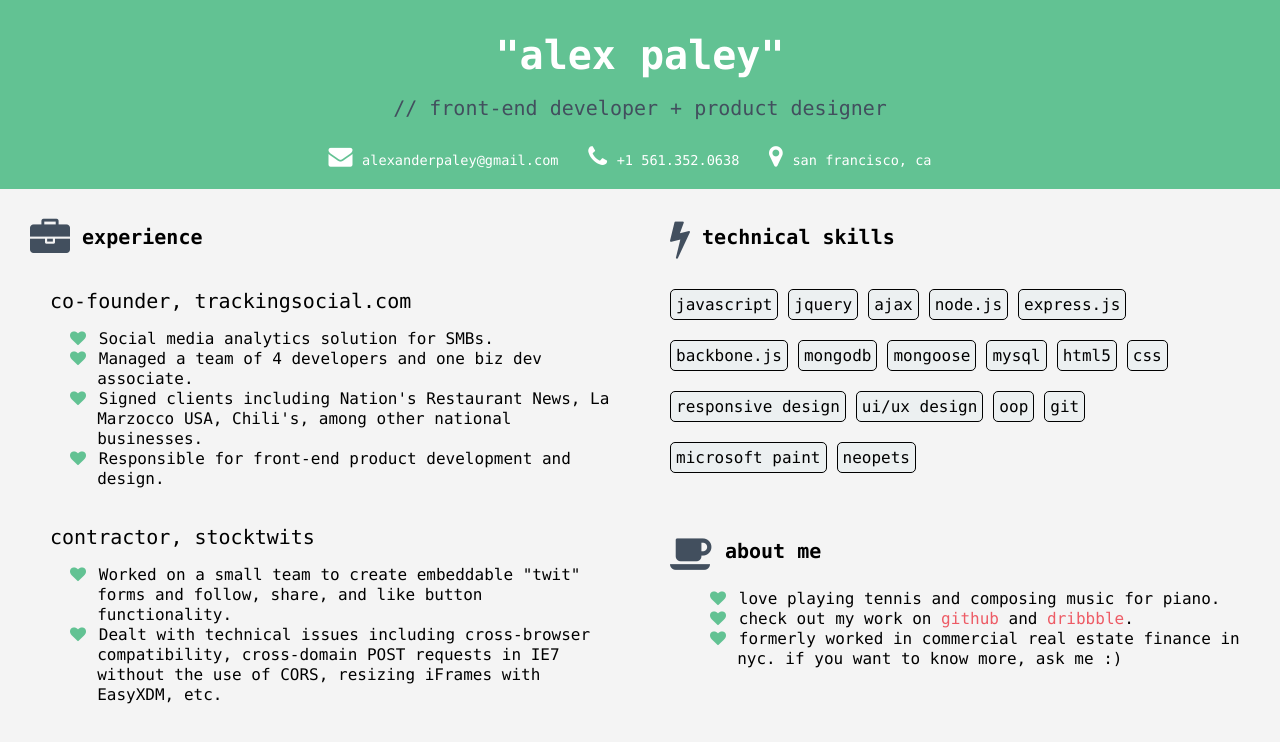
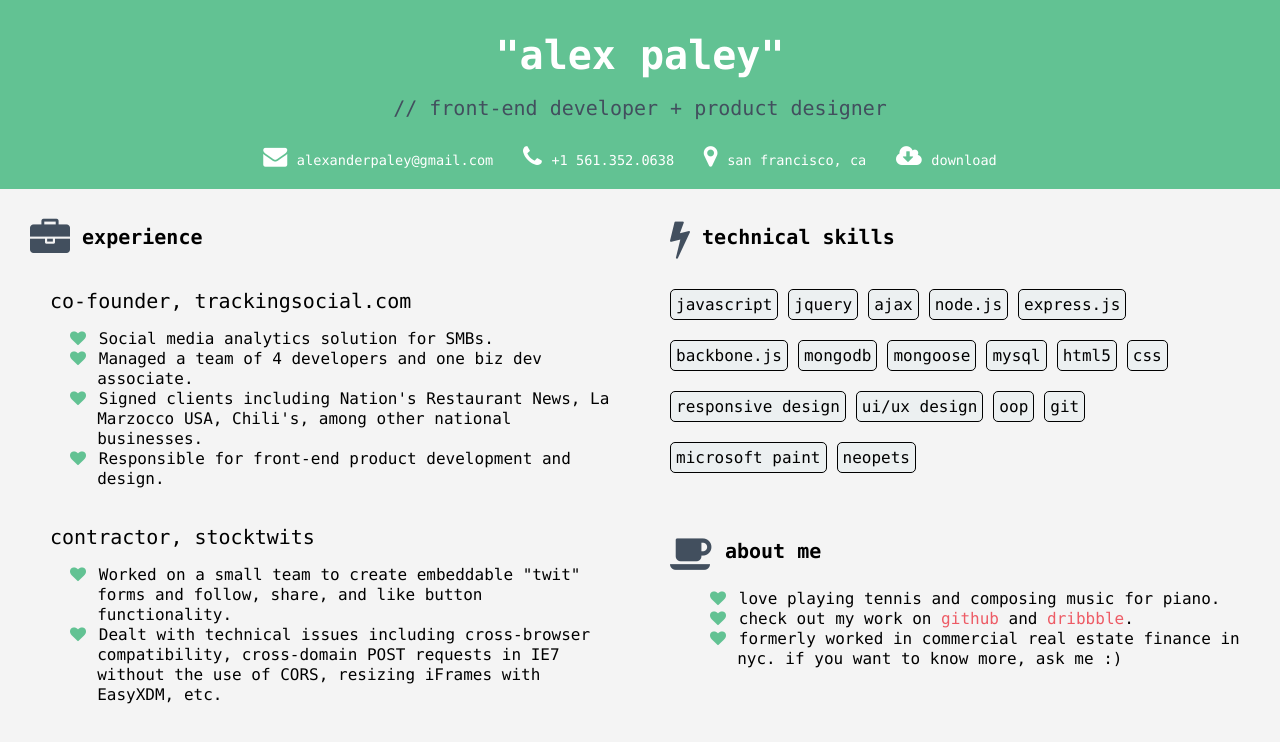
Before and after one commit to alexpaley/alexpaley.github.io, a plain HTML site: page resume.html in a window 1280 px wide. Drawn offline with Linux system fonts and the light colour scheme.

Commit message:
Added download pdf option

```diff
--- a/resume.css
+++ b/resume.css
@@ -52,14 +52,16 @@ h1 .comment {
 
 .email,
 .phone-number,
-.location {
+.location,
+.download {
   display: inline;
   margin-right: 20px;
 }
 
 .personal-info .icon-envelope-alt,
 .personal-info .icon-phone,
-.personal-info .icon-map-marker {
+.personal-info .icon-map-marker,
+.personal-info .icon-cloud-download {
   color: white;
   font-size: 1.5em;
 }
@@ -153,7 +155,7 @@ h1 .comment {
 * html .clearfix             { zoom: 1; } /* IE6 */
 *:first-child+html .clearfix { zoom: 1; } /* IE7 */
 
-@media (min-width: 40em) {
+@media (min-width: 47em) {
   h1 .comment {
     display: inline;
   }
--- a/resume.html
+++ b/resume.html
@@ -26,6 +26,10 @@
         <a href="http://cl.ly/image/3R2A0F3e3r22" target="_blank" class="location">
           <i class="icon-map-marker"></i>
           <span class="text">san francisco, ca</span>
+        </a>
+        <a href="http://cl.ly/3K3X35153A04" target="_blank"class="download">
+          <i class="icon-cloud-download"></i>
+          <span class="text">download</span>
         </a>
       </div>
     </header>
```
Also changed, not shown: blog/logo_semi.png (deleted), profile-photo.jpg (deleted), semicolon-small.png (deleted), semicolon.png (deleted), 1 other file.
